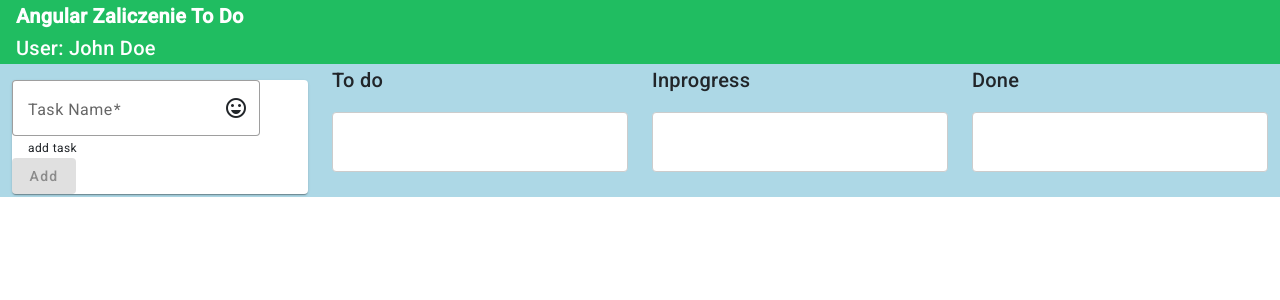
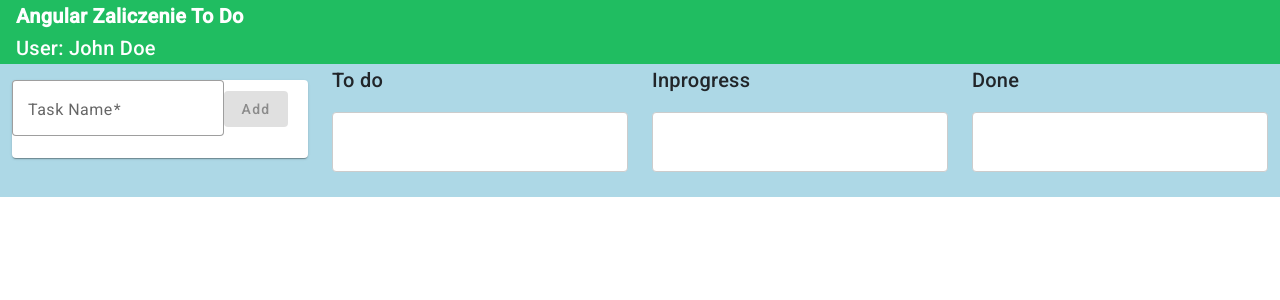
Before and after one commit to TomaszTrojanski/AngularZaliczenie, an Angular app in the folder AngularZaliczenieToDo/: page / in a window 1280 px wide. Shown: the top 300 px of the page. Built offline with nearby package versions, Linux system fonts and the light colour scheme.

Commit message:
poprawki v1

```diff
--- a/AngularZaliczenieToDo/src/app/todo/todo.component.html
+++ b/AngularZaliczenieToDo/src/app/todo/todo.component.html
@@ -7,8 +7,6 @@
             <mat-form-field appearance="outline">
               <mat-label>Task Name</mat-label>
               <input formControlName="item" matInput placeholder="Placeholder">
-              <mat-icon matSuffix>sentiment_very_satisfied</mat-icon>
-              <mat-hint>add task</mat-hint>
             </mat-form-field>
             <button *ngIf="!isEditEnabled" (click)="addTask()" mat-raised-button [disabled]="todoForm.invalid" color="primary">Add</button>
             <button *ngIf="isEditEnabled" (click)="updateTask()" mat-raised-button [disabled]="todoForm.invalid" color="blue">Edit</button>
```
